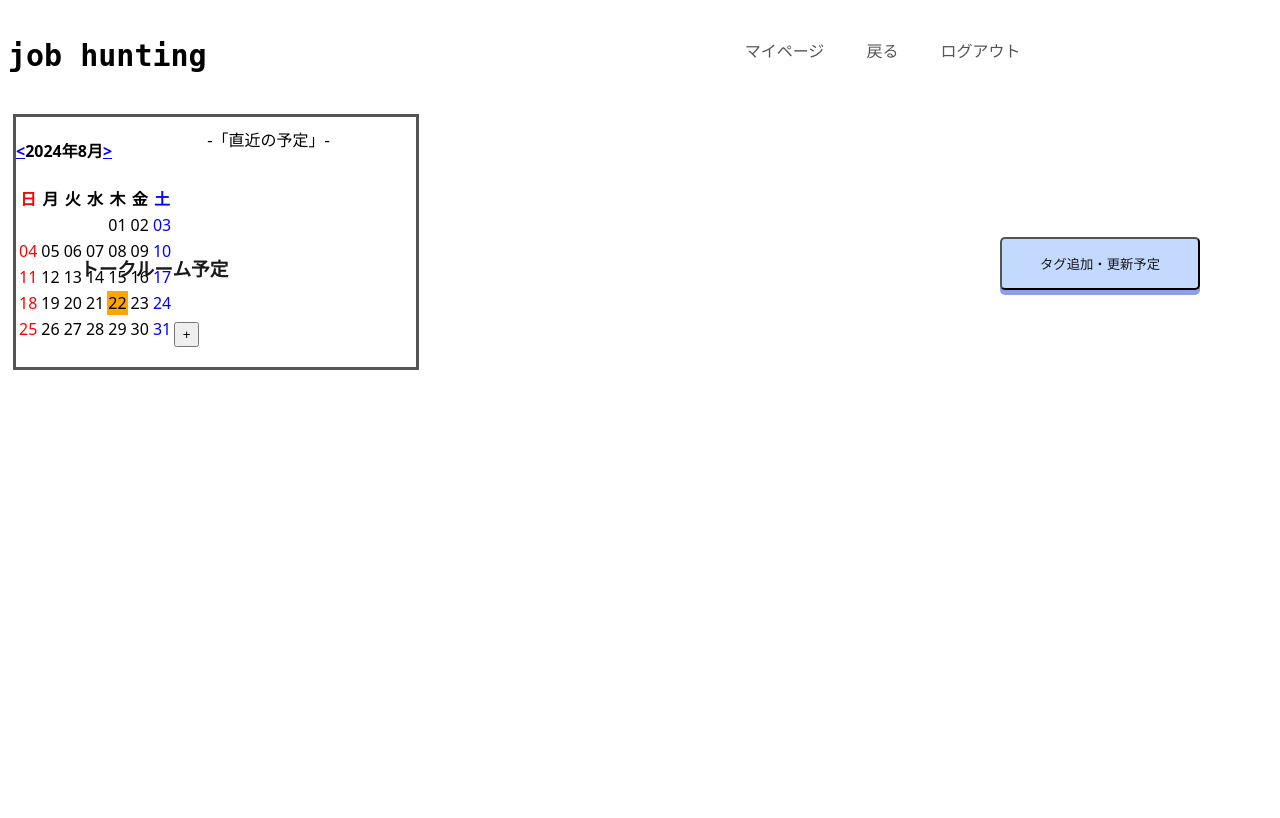
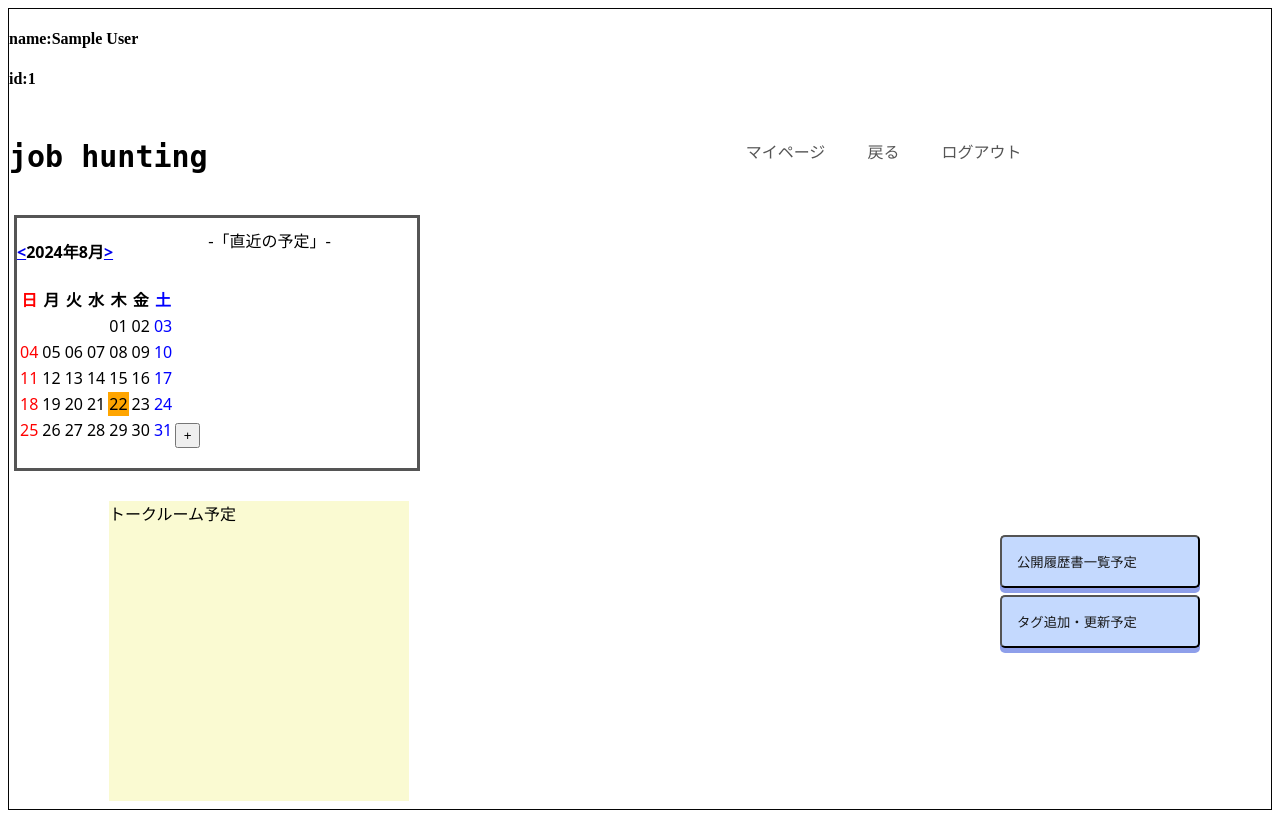
Before and after one commit to 231048Miki/Oto-fu, a PHP site: page /com_top.php in a window 1280 px wide. Before the commit the page ends 370 px from the top, so only its background shows below. Run offline with PHP 8.4, Linux system fonts and the light colour scheme; the visitor is signed in with stand-in values (Sample User, id 1); data that the repository does not hold is empty.

Commit message:
cssの修正

```diff
--- a/iizuka/com_top.css
+++ b/iizuka/com_top.css
@@ -6,8 +6,10 @@
 
 .talk{
     text-align: left;
-    margin-left: 30px;
-    position: absolute; bottom: 500px; left: 50px;
+    /* margin-left: 30px; */
+    position: absolute;
+    /* bottom: 500px; */
+    left: 50px;
 }
 
 .talk_t{
@@ -29,9 +31,69 @@
     margin: 10px 0;
 
     margin-right: 30px;
-    position: absolute; bottom: 500px; right: 50px;
+    margin-bottom: 30px;
+    display: flex;
+    position: absolute;
+    right: 50px;
+}
+.tag2{
+  /* border-radius:10px 10px 10px 10px;
+  background: #6cdeff; */
+    box-shadow: 0 5px #8e9fea;
+    border-radius: 5px;
+    width: 200px;
+    padding: 15px;
+    box-sizing: border-box;
+    background: #c4d9fe;
+    color: #181818;
+    text-decoration: none;
+    text-align: center;
+    margin: 10px 0;
+
+    margin-right: 30px;
+    margin-top: 70px;
+    display: flex;
+    position: absolute;
+    right: 50px;
 }
 
-@media screen and (max-width:600px){
+.talkroom{
+  background-color: lightgoldenrodyellow;
+  margin-left: 100px;
+  margin-top: 30px;
+  width: 300px;
+  height: 300px;
 
 }
+
+
+@media screen and (max-width:600px){
+    .headBanner{
+        display: none;
+      }
+      .r-header{
+        display: block;
+      }
+      .hamburger{
+        width: 60px;
+        height:60px;
+        display: block;
+
+      }
+
+      .hamburger.active span:first-of-type{/* ハンバーガーメニューの1番目の線 */
+        top: 50px;
+        transform: rotate(45deg);
+      }
+
+      .hamburger.active span:nth-of-type(2){/* ハンバーガーメニューの2番目の線 */
+        opacity: 0;/* 透明にする */
+      }
+      .hamburger.active span:last-of-type{/* ハンバーガーメニューの3番目の線 */
+        top: 50px;
+        transform: rotate(-45deg);
+      }
+      .header{
+        text-align: right;
+      }
+}
--- a/iizuka/com_top.php
+++ b/iizuka/com_top.php
@@ -3,13 +3,30 @@
 
 <head>
     <meta charset="UTF-8">
+    <!-- <link rel="stylesheet" , href="reset.css"> -->
     <link rel="stylesheet" , href="com_top.css">
     <link rel="stylesheet" , href="header.css">
+    <link rel="stylesheet" href="../shirasaki/top.css">
     <!-- <title>企業用トップページ</title> -->
 </head>
 
 <body>
+    <div class="main">
+        <?php
+        session_start();
+        if (isset($_SESSION['user_name'])) {
+            echo "<h4>name:" . $_SESSION['user_name'] . "</h4><h4>id:" . $_SESSION['user_id'] . "</h4>";
+        }
+        ?>
         <div class="header">
+            <!-- <div class="r-header"><button class="btn-gradient-3d-simple" onclick="location.href=''">就活アプリ</button></div> -->
+            <div class="hamburger">
+                <!-- ハンバーガーメニューの線 -->
+                <span></span>
+                <span></span>
+                <span></span>
+                <!-- /ハンバーガーメニューの線 -->
+            </div>
             <h2 class="sns" onclick="適当にいれてね">job hunting</h2>
             <div class="menu">
                 <a href="#" class="header-nav">マイページ</a>
@@ -23,12 +40,14 @@
             require_once("../shirasaki/myCalendar.php");
             ?>
         </div>
-    <div class="talk">
-        <h3 class="talk_t">トークルーム予定</h3>
-    </div>
+        <div class="talkroom">
+            トークルーム予定
+
 
         <!-- #のところに遷移するところのパス入れてください -->
-    <button class="tag" onclick="location.href='#'">タグ追加・更新予定</button>
+        <button class="tag" onclick="location.href='#'">公開履歴書一覧予定</button><br>
+        <button class="tag2" onclick="location.href='#'">タグ追加・更新予定</button>
+        </div>
 </body>
 
 </html>
```
Also changed, not shown: iizuka/NGword_list.css (+22 -0 lines), iizuka/NGword_update.css (+21 -0 lines). Lines whose indentation alone changed are shown as unchanged.
